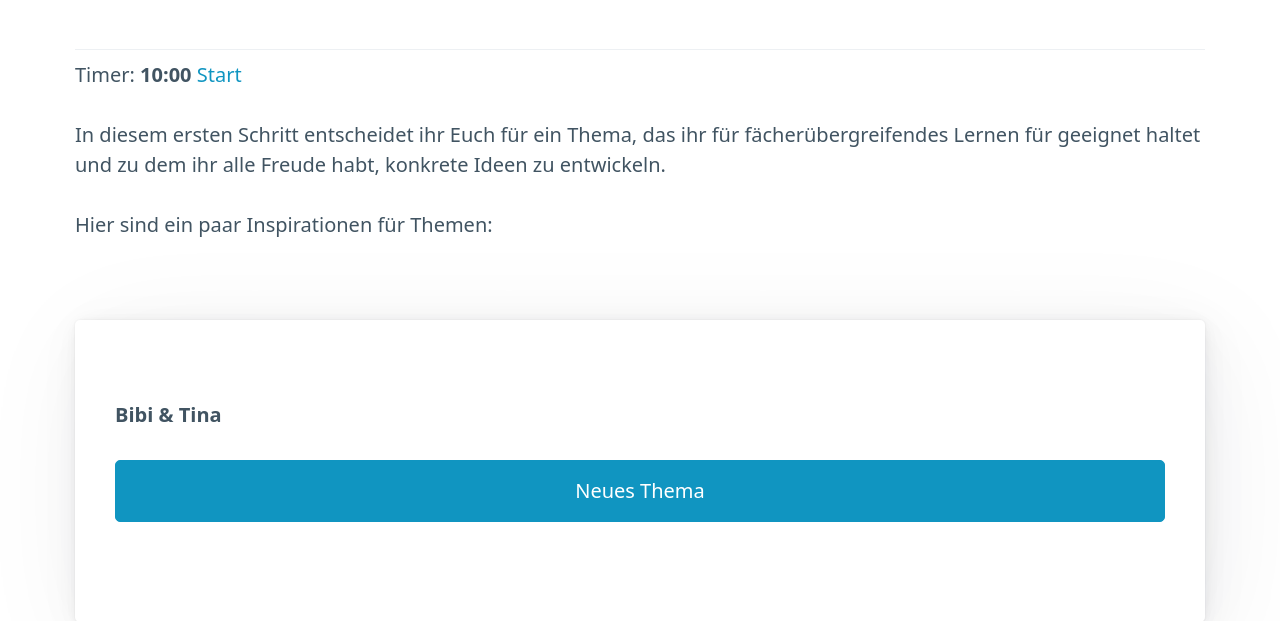
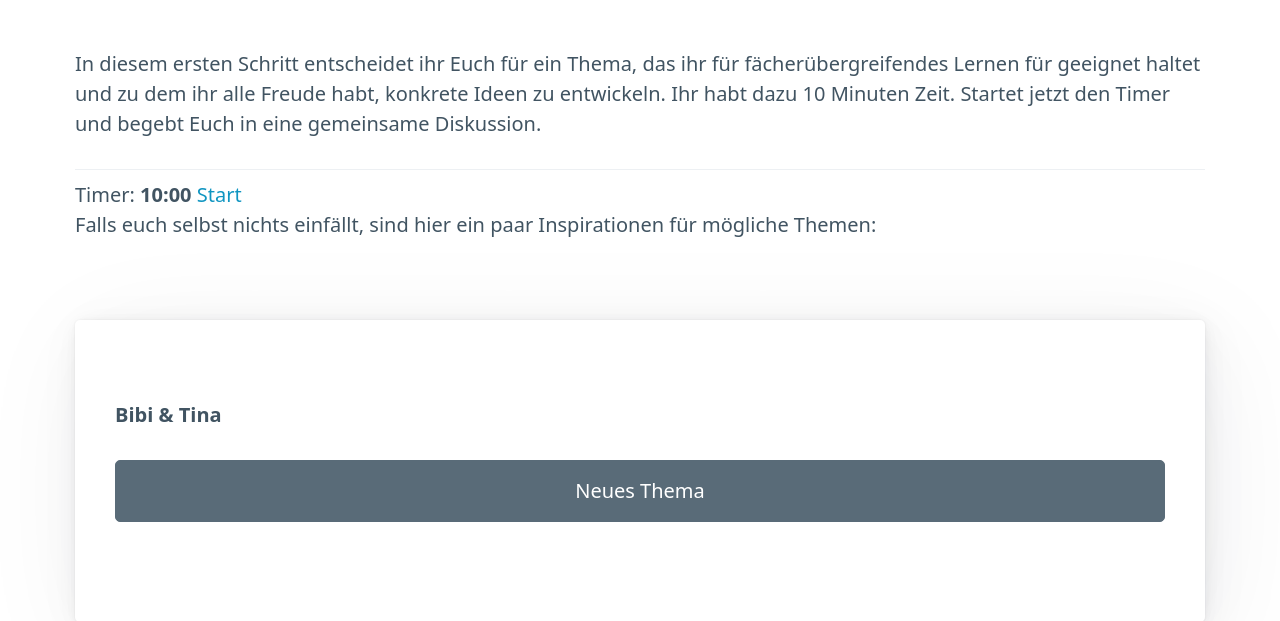
Before and after one commit to eBildungslabor/primarfachtag25, a plain HTML site: page 1.html in a window 1280 px wide. Shown: the part 356-977 px from the top of the page. Drawn offline with Linux system fonts and the light colour scheme.

Commit message:
Revise content and structure for Schritt 1
Updated the content and structure of the first step section, including timer functionality and inspiration for topics.

```diff
--- a/1.html
+++ b/1.html
@@ -17,15 +17,15 @@
             </ul>
         </nav>
         <h2>Schritt 1: Ihr wählt ein Thema!</h2>
-        <hr>
-               <p>Timer: <strong id="timer-display">10:00</strong> <a href="#" id="timer-button" onclick="toggleTimer(); return false;">Start</a></p>
 
+        <p>In diesem ersten Schritt entscheidet ihr Euch für ein Thema, das ihr für fächerübergreifendes Lernen für geeignet haltet und zu dem ihr alle Freude habt, konkrete Ideen zu entwickeln. Ihr habt dazu 10 Minuten Zeit. Startet jetzt den Timer und begebt Euch in eine gemeinsame Diskussion.</p>
+<hr>
+Timer: <strong id="timer-display">10:00</strong> <a href="#" id="timer-button" onclick="toggleTimer(); return false;">Start</a>
     </hr>
-        <p>In diesem ersten Schritt entscheidet ihr Euch für ein Thema, das ihr für fächerübergreifendes Lernen für geeignet haltet und zu dem ihr alle Freude habt, konkrete Ideen zu entwickeln.</p>
-        <p>Hier sind ein paar Inspirationen für Themen:</p>
+        <p>Falls euch selbst nichts einfällt, sind hier ein paar Inspirationen für mögliche Themen:</p>
         <article>
             <p id="thema-anzeige" role="status"></p>
-            <button onclick="neuesThema()">Neues Thema</button>
+            <button class="secondary" onclick="neuesThema()">Neues Thema</button>
         </article>
         <p>Ihr habt Euch gemeinsam für ein Thema entschieden? Dann geht es weiter zum nächsten Schritt!</p>
         <p><a href="challenges.html"><button>Nächster Schritt →</button></a></p>
```
